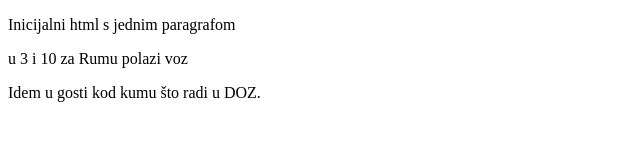
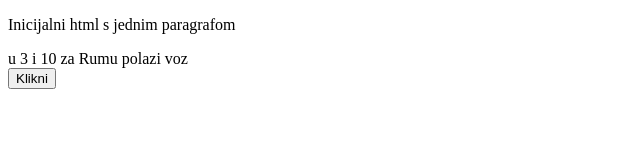
Before and after one commit to braja33/Parcijalni, a plain HTML site: page index.html in a window 1280 px wide. Shown: the whole page, without its empty margins (0-640 px from the left). Drawn offline with Linux system fonts and the light colour scheme.

Commit message:
dodan gumb

```diff
--- a/index.html
+++ b/index.html
@@ -10,6 +10,6 @@
   <body>
     <p>Inicijalni html s jednim paragrafom</p>
     <div>u 3 i 10 za Rumu polazi voz</div>
-    <p>Idem u gosti kod kumu što radi u DOZ.</p>
+    <button>Klikni</button>
   </body>
 </html>
```
